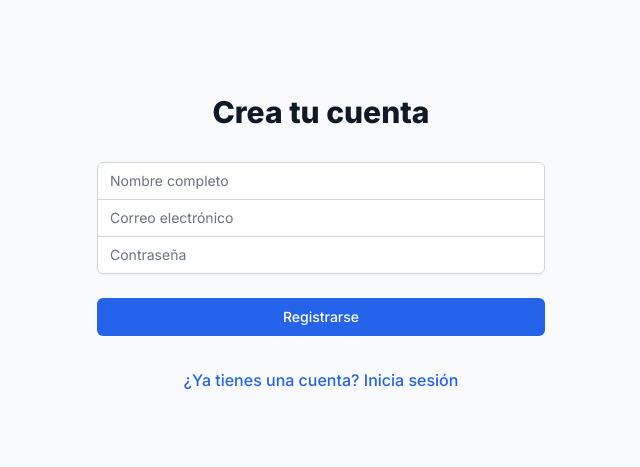
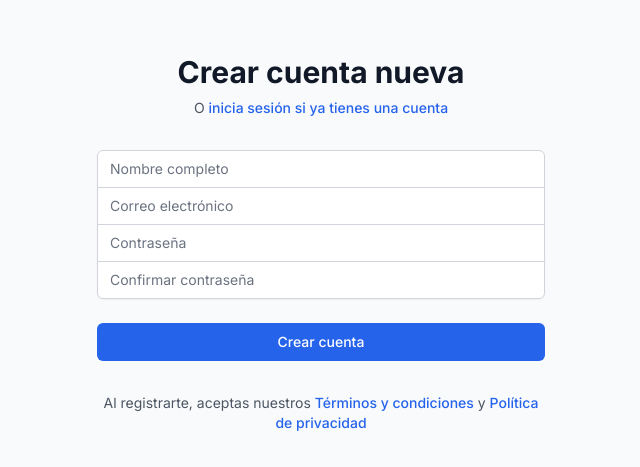
Before and after one commit to lazarohernan/abogados, a Next.js app: page /register in a window 1280 px wide. Shown: the part 169-636 px from the top of the page, without its empty margins (319-959 px from the left). Built offline with nearby package versions, Linux system fonts and the light colour scheme; no server answers.

Commit message:
page.tsx

```diff
--- a/src/app/(auth)/register/page.tsx
+++ b/src/app/(auth)/register/page.tsx
@@ -6,51 +6,70 @@ import Link from 'next/link';
 import { useRouter } from 'next/navigation';
 
 export default function Register() {
-  const [email, setEmail] = useState('');
-  const [password, setPassword] = useState('');
-  const [fullName, setFullName] = useState('');
+  const [formData, setFormData] = useState({
+    email: '',
+    password: '',
+    confirmPassword: '',
+    fullName: '',
+  });
   const [loading, setLoading] = useState(false);
   const [error, setError] = useState<string | null>(null);
   const router = useRouter();
 
-  const handleRegister = async (e: React.FormEvent) => {
+  const handleChange = (e: React.ChangeEvent<HTMLInputElement>) => {
+    setFormData({
+      ...formData,
+      [e.target.name]: e.target.value
+    });
+  };
+
+  const handleSubmit = async (e: React.FormEvent) => {
     e.preventDefault();
     setLoading(true);
     setError(null);
 
+    // Validación de contraseñas
+    if (formData.password !== formData.confirmPassword) {
+      setError('Las contraseñas no coinciden');
+      setLoading(false);
+      return;
+    }
+
     try {
-      // Registrar usuario
-      const { data: authData, error: authError } = await supabase.auth.signUp({
-        email,
-        password,
+      // Registro con Supabase Auth
+      const { data: { user }, error: signUpError } = await supabase.auth.signUp({
+        email: formData.email,
+        password: formData.password,
         options: {
           data: {
-            full_name: fullName,
+            full_name: formData.fullName,
           },
         },
       });
 
-      if (authError) throw authError;
+      if (signUpError) throw signUpError;
 
-      if (authData.user) {
+      if (user) {
         // Crear perfil en la tabla profiles
         const { error: profileError } = await supabase
           .from('profiles')
           .insert([
             {
-              id: authData.user.id,
-              email: email,
-              full_name: fullName,
+              id: user.id,
+              email: formData.email,
+              full_name: formData.fullName,
               subscription_status: 'trial',
+              trial_end: new Date(Date.now() + 7 * 24 * 60 * 60 * 1000).toISOString(), // 7 días de prueba
             },
           ]);
 
         if (profileError) throw profileError;
+
+        // Redirigir al dashboard o página de confirmación
+        router.push('/dashboard');
       }
-
-      router.push('/dashboard');
-    } catch (error) {
-      setError(error instanceof Error ? error.message : 'Error al registrarse');
+    } catch (err) {
+      setError(err instanceof Error ? err.message : 'Error al registrarse');
     } finally {
       setLoading(false);
     }
@@ -60,16 +79,27 @@ export default function Register() {
     <div className="min-h-screen flex items-center justify-center bg-gray-50 py-12 px-4 sm:px-6 lg:px-8">
       <div className="max-w-md w-full space-y-8">
         <div>
-          <h2 className="mt-6 text-center text-3xl font-extrabold text-gray-900">
-            Crea tu cuenta
+          <h2 className="mt-6 text-center text-3xl font-bold text-gray-900">
+            Crear cuenta nueva
           </h2>
+          <p className="mt-2 text-center text-sm text-gray-600">
+            O{' '}
+            <Link
+              href="/login"
+              className="font-medium text-blue-600 hover:text-blue-500"
+            >
+              inicia sesión si ya tienes una cuenta
+            </Link>
+          </p>
         </div>
-        <form className="mt-8 space-y-6" onSubmit={handleRegister}>
+
+        <form className="mt-8 space-y-6" onSubmit={handleSubmit}>
           {error && (
-            <div className="bg-red-50 border border-red-400 text-red-700 px-4 py-3 rounded">
-              {error}
+            <div className="bg-red-50 border-l-4 border-red-400 p-4 text-red-700">
+              <p>{error}</p>
             </div>
           )}
+
           <div className="rounded-md shadow-sm -space-y-px">
             <div>
               <label htmlFor="fullName" className="sr-only">
@@ -80,8 +110,8 @@ export default function Register() {
                 name="fullName"
                 type="text"
                 required
-                value={fullName}
-                onChange={(e) => setFullName(e.target.value)}
+                value={formData.fullName}
+                onChange={handleChange}
                 className="appearance-none rounded-none relative block w-full px-3 py-2 border border-gray-300 placeholder-gray-500 text-gray-900 rounded-t-md focus:outline-none focus:ring-blue-500 focus:border-blue-500 focus:z-10 sm:text-sm"
                 placeholder="Nombre completo"
               />
@@ -95,8 +125,8 @@ export default function Register() {
                 name="email"
                 type="email"
                 required
-                value={email}
-                onChange={(e) => setEmail(e.target.value)}
+                value={formData.email}
+                onChange={handleChange}
                 className="appearance-none rounded-none relative block w-full px-3 py-2 border border-gray-300 placeholder-gray-500 text-gray-900 focus:outline-none focus:ring-blue-500 focus:border-blue-500 focus:z-10 sm:text-sm"
                 placeholder="Correo electrónico"
               />
@@ -110,10 +140,27 @@ export default function Register() {
                 name="password"
                 type="password"
                 required
-                value={password}
-                onChange={(e) => setPassword(e.target.value)}
+                value={formData.password}
+                onChange={handleChange}
+                className="appearance-none rounded-none relative block w-full px-3 py-2 border border-gray-300 placeholder-gray-500 text-gray-900 focus:outline-none focus:ring-blue-500 focus:border-blue-500 focus:z-10 sm:text-sm"
+                placeholder="Contraseña"
+                minLength={6}
+              />
+            </div>
+            <div>
+              <label htmlFor="confirmPassword" className="sr-only">
+                Confirmar contraseña
+              </label>
+              <input
+                id="confirmPassword"
+                name="confirmPassword"
+                type="password"
+                required
+                value={formData.confirmPassword}
+                onChange={handleChange}
                 className="appearance-none rounded-none relative block w-full px-3 py-2 border border-gray-300 placeholder-gray-500 text-gray-900 rounded-b-md focus:outline-none focus:ring-blue-500 focus:border-blue-500 focus:z-10 sm:text-sm"
-                placeholder="Contraseña"
+                placeholder="Confirmar contraseña"
+                minLength={6}
               />
             </div>
           </div>
@@ -126,18 +173,24 @@ export default function Register() {
                 loading ? 'opacity-50 cursor-not-allowed' : ''
               }`}
             >
-              {loading ? 'Registrando...' : 'Registrarse'}
+              {loading ? (
+                'Creando cuenta...'
+              ) : (
+                'Crear cuenta'
+              )}
             </button>
           </div>
         </form>
 
-        <div className="text-center">
-          <Link
-            href="/login"
-            className="font-medium text-blue-600 hover:text-blue-500"
-          >
-            ¿Ya tienes una cuenta? Inicia sesión
-          </Link>
+        <div className="text-center text-sm text-gray-600">
+          Al registrarte, aceptas nuestros{' '}
+          <a href="/terms" className="font-medium text-blue-600 hover:text-blue-500">
+            Términos y condiciones
+          </a>
+          {' '}y{' '}
+          <a href="/privacy" className="font-medium text-blue-600 hover:text-blue-500">
+            Política de privacidad
+          </a>
         </div>
       </div>
     </div>
```
